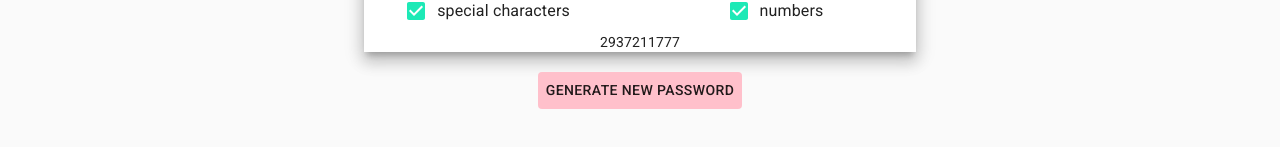
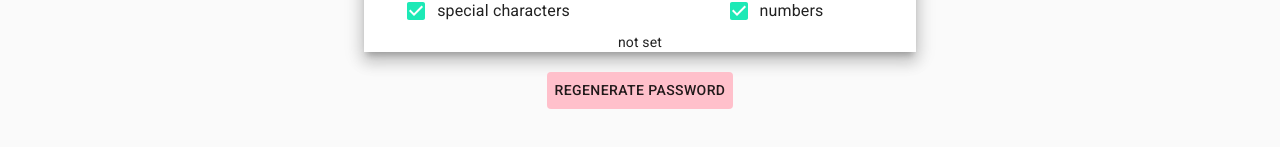
Before and after one commit to szaster/Password-Generator, a React (Create React App) app: page / in a window 1280 px wide. Shown: the part 359-506 px from the top of the page. Built offline with nearby package versions, Linux system fonts and the light colour scheme.

Commit message:
created a function for picking password characters

```diff
--- a/src/App.js
+++ b/src/App.js
@@ -23,15 +23,23 @@ const initialOptions = {
 
 const initialPassword = generatePassword(initialOptions);
 
-function generatePassword(options) {
-  const numbersArray = window.crypto.getRandomValues(new Uint32Array(10));
-  const numbers = numbersArray[0];
-  console.log(numbersArray);
-  return `${numbers}`;
+function generatePassword(options, max) {
+  const intMax = 2 ** 32 - 1;
+  const numbersArray = window.crypto.getRandomValues(
+    new Uint32Array(options.passwordLength)
+  );
+  const passwordIndex = numbersArray.map((i) => {
+    return Math.floor((max * i) / (intMax + 1));
+  });
+  // const numbers = numbersArray[0];
+  console.log(passwordIndex);
+  // return `${numbers}`;
 }
 
 function PasswordDisplay(props) {
-  return props.password;
+  const password = props.password || "not set";
+  // return <div>{props.password}</div>;
+  return password;
 }
 
 function App() {
@@ -44,7 +52,7 @@ function App() {
       newOptions
     );
     setOptions(newOptions);
-    const newPassword = generatePassword(newOptions);
+    const newPassword = generatePassword(newOptions, 26);
     setPassword(newPassword);
   }
 
--- a/src/components/RegenerateButton.js
+++ b/src/components/RegenerateButton.js
@@ -10,6 +10,9 @@ function RegeneratePasswordButton(props) {
   const numbers = "1234567890";
   const special = "!@#$%^&*()_+=-;':/?.,|\\<>";
 
+  const emptyString = "";
+  let password = emptyString;
+
   const handleClick = (event) => {
     props.handleNewOptions({
       ...options,
@@ -18,7 +21,7 @@ function RegeneratePasswordButton(props) {
 
   return (
     <Button style={{ background: "pink", margin: 20 }} onClick={handleClick}>
-      Generate New Password
+      Regenerate Password
     </Button>
   );
 }
```
